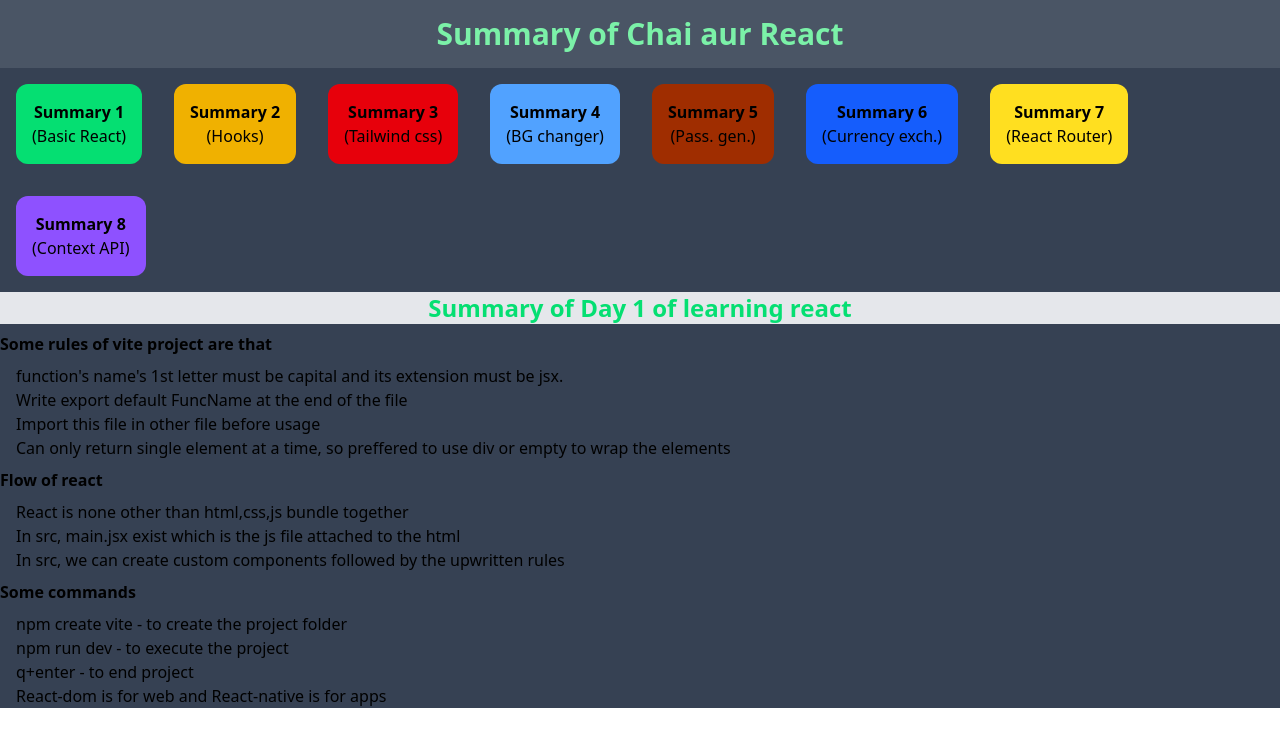
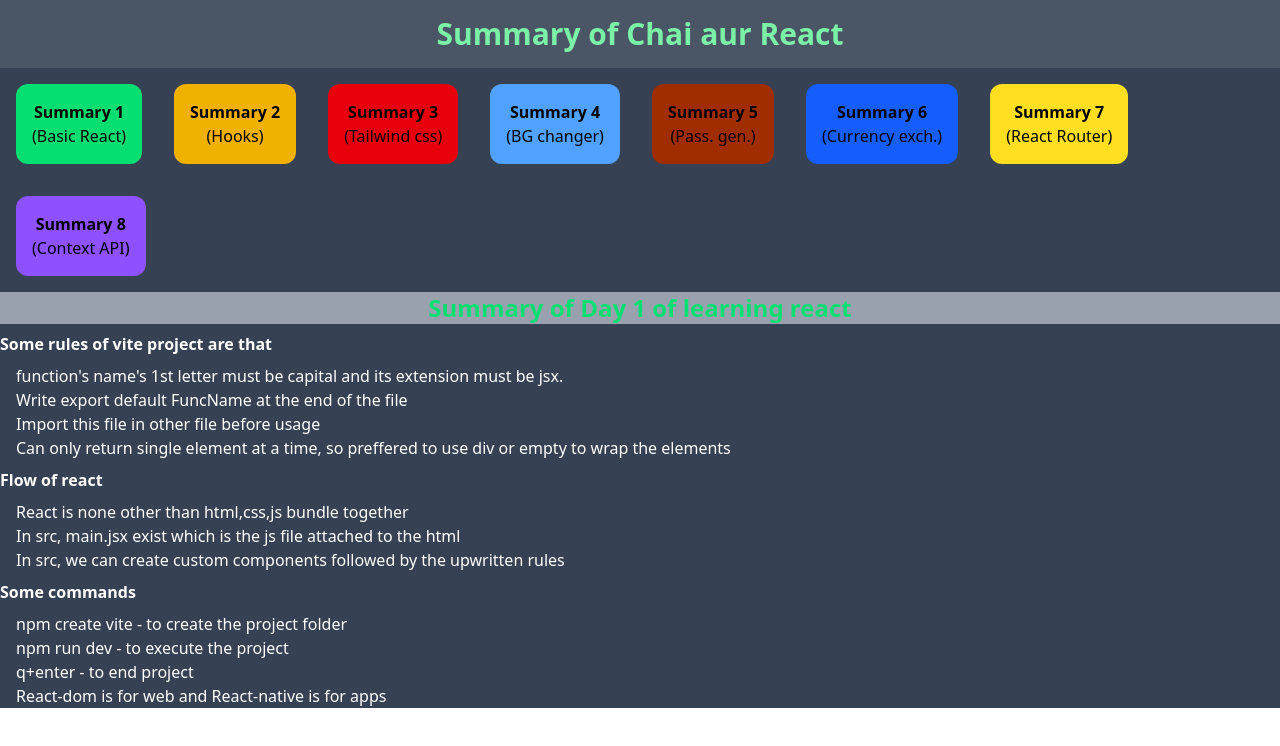
Before and after one commit to Parshant124/React, a React (Vite) app in the folder 00Summary/: page / in a window 1280 px wide. Shown: the top 746 px of the page. Built offline with nearby package versions, Linux system fonts and the light colour scheme.

Commit message:
bg changed

```diff
--- a/00Summary/src/Summary/Summary01.jsx
+++ b/00Summary/src/Summary/Summary01.jsx
@@ -4,10 +4,10 @@
     return(
         <>
         <h1
-        className="text-center font-bold text-2xl text-green-400 bg-gray-200"
+        className="text-center font-bold text-2xl text-green-400 bg-gray-400"
         >Summary of Day 1 of learning react</h1>
         <ul
-        className=""
+        className="text-white"
         >
             <h2
             className="font-bold my-2"
@@ -23,10 +23,10 @@
         </ul>
         <ul>
             <h2
-            className="my-2 font-bold"
+            className="my-2 font-bold text-white"
             >Flow of react</h2>
             <div
-            className='px-4'>
+            className='px-4 text-white'>
                 <li>React is none other than html,css,js bundle together</li>
                 <li>In src, main.jsx exist which is the js file attached to the html</li>
                 <li>In src, we can create custom components followed by the upwritten rules</li>
@@ -34,10 +34,10 @@
         </ul>
         <ul>
             <h2
-            className="my-2 font-bold"
+            className="my-2 font-bold text-white"
             >Some commands</h2>
             <div
-            className="px-4">
+            className="px-4 text-white">
                 <li>npm create vite - to create the project folder</li>
                 <li>npm run dev - to execute the project</li>
                 <li> q+enter - to end project</li>
```
